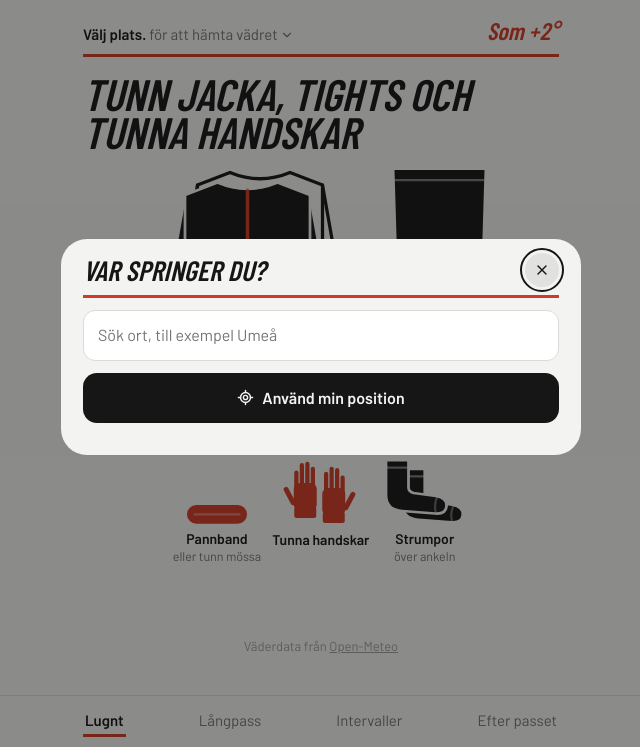
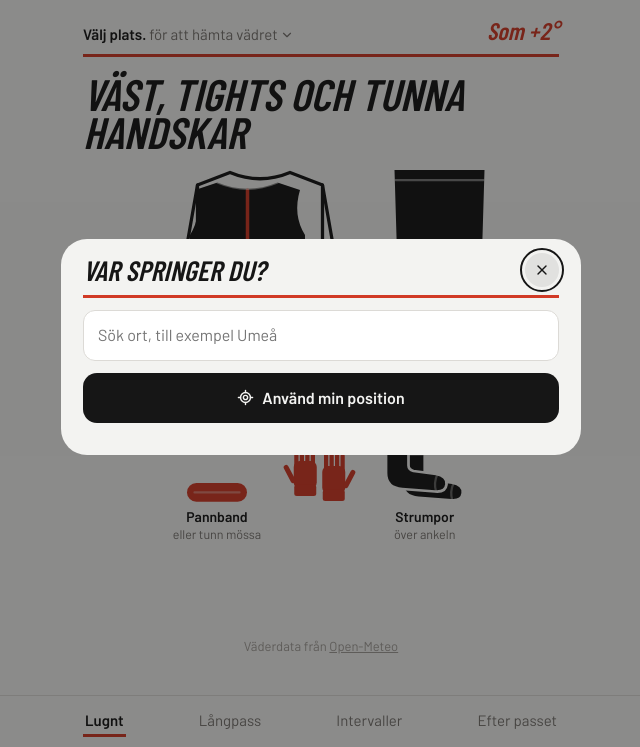
Before and after one commit to E37-Peter/lopklader, a plain HTML site: page index.html in a window 1280 px wide. Shown: the part 53-800 px from the top of the page, without its empty margins (319-959 px from the left). Drawn offline with nearby package versions, Linux system fonts and the light colour scheme; a web font is replaced by a local one.

Commit message:
Renare utlagda kläder: inga upprepade namn, luva på vindjackan, väst, mörka plagg i mörkt läge
Co-Authored-By: Claude Opus 5.5 <noreply@anthropic.com>
Claude-Session: https://claude.ai/code/session_01AwUbR1xwWbKDWtgtu7p8cN

```diff
--- a/index.html
+++ b/index.html
@@ -19,7 +19,7 @@
 <style>
   /* Affisch: ljust som A, asfaltssvart kväll som B */
   :root{
-    --paper:#F3F3F1; --surface:#FFFFFF; --ink:#161616; --muted:#77736F; --faint:#A29E99; --line:#DCDAD6;
+    --paper:#F3F3F1; --surface:#FFFFFF; --ink:#161616; --cloth:#161616; --cloth-line:#161616; --seam:#F3F3F1; --muted:#77736F; --faint:#A29E99; --line:#DCDAD6;
     --red:#D13A26; --red-text:#D13A26; --hair:rgba(209,58,38,.45);
     --warn:#E5A100; --warn-bg:#FFF4D6; --good:#2F7D4F; --good-bg:#E5F2E9;
     --rain:#7FA7D9; --night:#2E2A33; --best:#FFE7A3;
@@ -29,7 +29,7 @@
     color-scheme:light;
   }
   @media (prefers-color-scheme: dark){
-    :root{ --paper:#121212; --surface:#1E1D1C; --ink:#F2EFEA; --muted:#9A948F; --faint:#6A6561; --line:#2E2C2A;
+    :root{ --paper:#121212; --surface:#1E1D1C; --ink:#F2EFEA; --cloth:#5A5551; --cloth-line:#A8A29C; --seam:#C9C3BC; --muted:#9A948F; --faint:#6A6561; --line:#2E2C2A;
       --red-text:#FF5A3C; --hair:rgba(209,58,38,.6); --warn-bg:#33290F; --good:#7CC796; --good-bg:#17291E;
       --night:#000; --best:#4A3D12; color-scheme:dark; }
   }
@@ -105,7 +105,8 @@
   .lay .it{position:absolute}
   .lay .it svg{display:block;overflow:visible}
   .lay .lab{position:absolute;left:50%;top:100%;transform:translateX(-50%);margin-top:6px;width:max-content;max-width:var(--lw, 118px);text-align:center;line-height:1.2}
-    .lay .lab b{display:block;font-size:14px;font-weight:600}
+    .lay .sr{position:absolute;width:1px;height:1px;overflow:hidden;clip-path:inset(50%);white-space:nowrap}
+  .lay .lab b{display:block;font-size:14px;font-weight:600}
   .lay .lab span{display:block;font-size:12.5px;text-wrap:balance;color:var(--muted);margin-top:1px}
   .lay .it.in{animation:layIn .55s var(--ease) both;animation-delay:var(--d, 0ms)}
   @keyframes layIn{from{opacity:0;transform:translateY(-12px) rotate(-4deg) scale(1.05)}to{opacity:1;transform:none}}
@@ -608,7 +609,7 @@
   }
   // Korta namn för meningen överst och för "Du hade på dig"
   function shortTop(d){
-    return d >= 20 ? "linne" : d >= 9 ? "t-shirt" : d >= 5 ? "långärmat" : d >= 0 ? "tunn jacka" : d >= -6 ? "vindjacka" : d >= -12 ? "varma lager" : "allt varmt du har";
+    return d >= 20 ? "linne" : d >= 9 ? "t-shirt" : d >= 5 ? "långärmat" : d >= 0 ? "väst" : d >= -6 ? "vindjacka" : d >= -12 ? "varma lager" : "allt varmt du har";
   }
   function shortHands(s){
     if(!s) return null;
@@ -658,28 +659,29 @@
 
   // ---------- Kläderna utlagda ----------
   // Alla plagg ritas i centimeter, i samma skala, så att storlekarna stämmer mot varandra.
-  const INK = "fill:var(--ink)", RED = "fill:var(--red)";
-  const seam = (d, o = .45) => `<path d="${d}" fill="none" stroke-width=".9" stroke-linecap="round" style="stroke:var(--paper);opacity:${o}"/>`;
+  const INK = "fill:var(--cloth)", RED = "fill:var(--red)";
+  const seam = (d, o = .45) => `<path d="${d}" fill="none" stroke-width=".9" stroke-linecap="round" style="stroke:var(--seam);opacity:${o}"/>`;
   const seamR = d => `<path d="${d}" fill="none" stroke-width="1.4" stroke-linecap="round" style="stroke:var(--red)"/>`;
   const sep = "stroke:var(--paper);stroke-width:1.1;stroke-linejoin:round";
-  const outline = "fill:var(--paper);stroke:var(--ink);stroke-width:1.3;stroke-linejoin:round";
+  const outline = "fill:var(--paper);stroke:var(--cloth-line);stroke-width:1.3;stroke-linejoin:round";
   const LONG_BODY = "M25 1 Q37 6 49 1 L62 6 L62 70 L12 70 L12 6 Z";
   const LONG_L = "M12 6 L2 63 L11 66 L15 25 Z", LONG_R = "M62 6 L72 63 L63 66 L59 25 Z";
   const GARM = {
     // överdelar, 74 cm breda med ärmarna utlagda längs kroppen
-    jacket: {w:74, h:70, svg: () =>
+    jacket: {w:74, h:80, t:10, svg: () => `<g transform="translate(0 10)">` +
+      `<path d="M22 8 Q18 -8 37 -11 Q56 -8 52 8 Z" style="${INK};${sep}"/>` + seam("M37 -10 V-1", .35) +
       `<path d="${LONG_L}" style="${INK};${sep}"/><path d="${LONG_R}" style="${INK};${sep}"/><path d="${LONG_BODY}" style="${INK};${sep}"/>` +
-      `<rect x="28" y="-1.5" width="18" height="5" rx="1.5" style="${INK}"/>` + seamR("M37 2 V69") +
-      seam("M17 47 H26 M48 47 H57") + seam("M3 59 L11 61 M71 59 L63 61")},
-    thinjacket: {w:74, h:70, svg: () =>
-      `<path d="${LONG_L}" style="${INK};${sep}"/><path d="${LONG_R}" style="${INK};${sep}"/><path d="${LONG_BODY}" style="${INK};${sep}"/>` +
-      seamR("M37 4 V69") + seam("M25 1 Q37 6 49 1")},
+      seam("M25 1 Q37 7 49 1", .55) + seamR("M37 3 V69") +
+      seam("M17 47 H26 M48 47 H57") + seam("M2.6 58 L11.2 60.4 M2.2 61 L10.8 63.4 M71.4 58 L62.8 60.4 M71.8 61 L63.2 63.4") + seam("M12.5 66 H61.5", .35) + `</g>`},
+    gilet: {w:74, h:70, svg: () =>
+      `<path d="M25 1 Q37 6 49 1 L58 4 Q55 14 60 22 V70 H14 V22 Q19 14 16 4 Z" style="${INK}"/>` +
+      seamR("M37 4 V69") + seam("M25 1 Q37 6 49 1", .5) + seam("M18 50 H26 M48 50 H56", .35)},
     long: {w:74, h:70, svg: () =>
       `<path d="${LONG_L}" style="${INK};${sep}"/><path d="${LONG_R}" style="${INK};${sep}"/><path d="${LONG_BODY}" style="${INK};${sep}"/>` +
       seam("M25 1 Q37 7 49 1", .6) + seam("M3 59 L11 61 M71 59 L63 61")},
     // lager under jackan ritas som kontur
     base: {w:74, h:70, svg: () => `<path d="${LONG_L}" style="${outline}"/><path d="${LONG_R}" style="${outline}"/><path d="${LONG_BODY}" style="${outline}"/>`},
-    mid:  {w:74, h:70, svg: () => `<path d="${LONG_L}" style="${outline}"/><path d="${LONG_R}" style="${outline}"/><path d="${LONG_BODY}" style="${outline}"/><path d="M37 3 V20" stroke-width="1.3" style="stroke:var(--ink)"/>`},
+    mid:  {w:74, h:70, svg: () => `<path d="${LONG_L}" style="${outline}"/><path d="${LONG_R}" style="${outline}"/><path d="${LONG_BODY}" style="${outline}"/><path d="M37 3 V20" stroke-width="1.3" style="stroke:var(--cloth-line)"/>`},
     tee: {w:74, h:66, svg: () =>
       `<path d="M12 6 L1 20 L8 27 L14 22 Z" style="${INK};${sep}"/><path d="M62 6 L73 20 L66 27 L60 22 Z" style="${INK};${sep}"/>` +
       `<path d="M25 1 Q37 6 49 1 L62 6 L62 66 L12 66 L12 6 Z" style="${INK};${sep}"/>` + seam("M25 1 Q37 7 49 1", .6)},
@@ -687,7 +689,7 @@
       `<path d="M22 0 H28 Q37 11 46 0 H52 V8 Q55 18 60 22 V64 H14 V22 Q19 18 22 8 Z" style="${INK}"/>` + seam("M28 1 Q37 12 46 1", .6)},
     // ben
     tights: {w:38, h:100, svg: () => `<path d="M1 0 H37 L34 100 H23 L20 32 Q19 30 18 32 L15 100 H4 Z" style="${INK}"/>` + seam("M1.4 4 H36.6")},
-    winter: {w:38, h:100, svg: () => `<path d="M1 0 H37 L34 100 H23 L20 32 Q19 30 18 32 L15 100 H4 Z" style="${INK}"/>` + seam("M1.4 4 H36.6 M1.6 7 H36.4") + seam("M5 40 Q9 44 15 40 M23 40 Q29 44 33 40", .3)},
+    winter: {w:38, h:100, svg: () => `<path d="M1 0 H37 L34 100 H23 L20 32 Q19 30 18 32 L15 100 H4 Z" style="${INK}"/>` + seam("M1.4 4 H36.6 M1.6 7 H36.4") + seam("M6.5 14 L9 97 M31.5 14 L29 97", .3)},
     tq: {w:38, h:70, svg: () => `<path d="M1 0 H37 L35 70 H22 L20 32 Q19 30 18 32 L16 70 H3 Z" style="${INK}"/>` + seam("M1.4 4 H36.6")},
     shorts: {w:38, h:30, svg: () => `<path d="M2 0 H36 L38 30 H21 L19 17 L17 30 H0 Z" style="${INK}"/>` + seam("M2.3 4 H35.7")},
     short: {w:38, h:22, svg: () => `<path d="M2 0 H36 L38 22 H21 L19 14 L17 22 H0 Z" style="${INK}"/>` + seam("M2.3 4 H35.7")},
@@ -734,8 +736,8 @@
     else if(/^t-shirt/.test(t)) top = {layers:["tee"], label:"T-shirt", sub: /långärmad/.test(t) ? "eller tunn långärmad" : ""};
     else if(/mellanlager/.test(t)) top = {layers:["base","mid","jacket"], label:"Vindjacka", sub:"över " + (/varmt/.test(t) ? "varmt " : "") + "mellanlager och ullunderställ"};
     else if(/underställ/.test(t)) top = {layers:["base","jacket"], label:"Vindjacka", sub:"över underställ"};
-    else if(/löparjacka eller väst/.test(t)) top = {layers:["base","thinjacket"], label:"Tunn jacka", sub:"eller väst, över långärmat"};
-    else if(/långärmad/.test(t)) top = {layers:["long"], label:"Långärmat", sub:"funktionströja"};
+    else if(/löparjacka eller väst/.test(t)) top = {layers:["base","gilet"], label:"Väst", sub:"eller tunn jacka, över långärmat"};
+    else if(/långärmad/.test(t)) top = {layers:["long"], label:"Långärmat", sub:""};
     else top = {layers:["long"], label:o.top, sub:""};
     out.push(Object.assign({slot:"top"}, top));
     const l = o.legs.toLowerCase();
@@ -767,9 +769,10 @@
   function shapeOf(it){
     if(it.slot === "top"){
       const n = it.layers.length, dx = 5, dy = 4;
-      const base = GARM[it.layers[n - 1]];
-      const svg = it.layers.map((k, i) => { const j = n - 1 - i; return `<g transform="translate(${dx * j} ${dy * (n - 1 - j)})">${GARM[k].svg()}</g>`; }).join("");
-      return {w: base.w + dx * (n - 1), h: Math.max(...it.layers.map(k => GARM[k].h)) + dy * (n - 1), svg, cx: base.w / 2, pad: 2};
+      const L = it.layers.map(k => GARM[k]), T = Math.max(...L.map(g => g.t || 0));
+      const base = L[n - 1];
+      const svg = L.map((g, i) => { const j = n - 1 - i; return `<g transform="translate(${dx * j} ${dy * (n - 1 - j) + T - (g.t || 0)})">${g.svg()}</g>`; }).join("");
+      return {w: base.w + dx * (n - 1), h: Math.max(...L.map(g => g.h + T - (g.t || 0))) + dy * (n - 1), svg, pad: 2};
     }
     const s = it.slot === "hands" ? handsItem(it.kind) : it.slot === "feet" ? socksItem(it.kind) : GARM[it.kind];
     return {w: s.w, h: s.h, svg: s.svg(), cx: s.w / 2, pad: 2};
@@ -780,30 +783,44 @@
   function renderLay(o, force){
     const el = $("lay");
     const items = layItems(o);
-    const sig = items.map(i => i.key + i.label + i.sub).join("|") + el.clientWidth;
+    const sig = items.map(i => i.key + i.label + i.sub).join("|") + el.clientWidth + $("poster").textContent;
     if(sig === layLast && !force) return;
     layLast = sig;
     const W = el.clientWidth || 342;
     // en skala för allt, satt så att den bredaste raden får plats
     const SC = Math.min(2.5, W / 136), GAP = 10 * SC;
     const by = Object.fromEntries(items.map(i => [i.slot, Object.assign(i, {s: shapeOf(i)})]));
-    const lblH = it => it.sub ? (it.slot === "top" || it.sub.length < 20 ? 40 : 56) : 24;
+    // det som redan står i affischen får inget namn, bara en undertext om den säger något mer
+    const said = $("poster").textContent.toLowerCase();
+    items.forEach(i => { i.named = !said.includes(i.label.toLowerCase()); });
+    const lblH = it => (it.named ? 19 : 0) + (it.sub ? (it.sub.length > 22 ? 32 : 16) : 0) + (it.named || it.sub ? 8 : 0);
+    const hOf = it => it.s.h * SC + lblH(it);
     const pos = [];
-    // rad 1: överdel och ben bredvid varandra, centrerade
     const top = by.top, legs = by.legs;
-    const w1 = (top.s.w + legs.s.w) * SC + GAP * 1.6;
-    const x1 = Math.max(0, (W - w1) / 2);
-    pos.push({it: top, x: x1, y: 0, lw: 200});
-    pos.push({it: legs, x: x1 + top.s.w * SC + GAP * 1.6, y: 0, lw: 124});
-    const row1 = Math.max(top.s.h * SC + lblH(top), legs.s.h * SC + lblH(legs));
+    const acc = ["head","neck","hands","feet"].map(k => by[k]).filter(Boolean);
+    // få plagg och korta byxor: tillbehören läggs under byxorna i stället för på en egen rad
+    const stack = legs.s.h < 50 && acc.length <= 2;
+    const colB = stack ? [legs, ...acc] : [legs];
+    const wB = Math.max(...colB.map(i => i.s.w)) * SC;
+    const hB = colB.reduce((a, i) => a + hOf(i), 0) + 12 * (colB.length - 1);
+    const w1 = top.s.w * SC + GAP * 1.6 + wB;
+    const x1 = Math.max(0, (W - w1) / 2), xB = x1 + top.s.w * SC + GAP * 1.6;
+    // rad 1: överdel och ben bredvid varandra
+    const hA = hOf(top), h1 = Math.max(hA, hB);
+    // överkanterna i linje, utom när byxorna har tillbehör under sig: då mittlinjerna
+    pos.push({it: top, x: x1, y: stack ? (h1 - hA) / 2 : 0, lw: 200});
+    let y = stack ? (h1 - hB) / 2 : 0;
+    colB.forEach(it => { pos.push({it, x: xB + (wB - it.s.w * SC) / 2, y, lw: 130}); y += hOf(it) + 12; });
     // rad 2: tillbehören, nederkanten i linje så att etiketterna hamnar på rad
-    const acc = ["head","neck","hands","feet"].map(k => by[k]).filter(Boolean);
-    const slot = Math.min(W / acc.length, 104);
-    const x2 = (W - slot * acc.length) / 2;
-    const accH = Math.max(...acc.map(i => i.s.h)) * SC;
-    acc.forEach((it, n) => pos.push({it, lw: Math.floor(slot - 4), x: x2 + slot * n + (slot - it.s.w * SC) / 2, y: row1 + 14 + accH - it.s.h * SC}));
+    const row = stack ? [] : acc;
+    if(row.length){
+      const slot = Math.min(W / row.length, 104);
+      const x2 = (W - slot * row.length) / 2;
+      const accH = Math.max(...row.map(i => i.s.h)) * SC;
+      row.forEach((it, n) => pos.push({it, lw: Math.floor(slot - 4), x: x2 + slot * n + (slot - it.s.w * SC) / 2, y: h1 + 16 + accH - it.s.h * SC}));
+    }
     const off = 0;
-    const H = Math.max(...pos.map(p => p.y + p.it.s.h * SC + lblH(p.it)));
+    const H = Math.max(...pos.map(p => p.y + hOf(p.it)));
     const intro = layKeys === null, prev = layKeys || new Set();
     const keys = new Set();
     el.style.height = H + "px";
@@ -814,7 +831,7 @@
       const d = intro ? n * 90 : 0;
       return `<div class="it${fresh ? " in" : ""}" role="listitem" data-slot="${it.slot}" style="left:${(off + p.x).toFixed(1)}px;top:${p.y.toFixed(1)}px;width:${w.toFixed(1)}px;--d:${d}ms;--lw:${p.lw}px">` +
         `<svg viewBox="${-s.pad} ${-s.pad} ${s.w + 2 * s.pad} ${s.h + 2 * s.pad}" style="width:${(w + 2 * s.pad * SC).toFixed(1)}px;height:${(h + 2 * s.pad * SC).toFixed(1)}px;margin:${(-s.pad * SC).toFixed(1)}px" aria-hidden="true">${s.svg}</svg>` +
-        `<div class="lab"><b>${esc(it.label)}</b>${it.sub ? `<span>${esc(it.sub)}</span>` : ""}</div></div>`;
+        (it.named || it.sub ? `<div class="lab">${it.named ? `<b>${esc(it.label)}</b>` : `<b class="sr">${esc(it.label)}</b>`}${it.sub ? `<span>${esc(it.sub)}</span>` : ""}</div>` : `<div class="sr">${esc(it.label)}</div>`) + `</div>`;
     }).join("");
     // etiketter som sticker ut i kanten flyttas in
     const box = el.getBoundingClientRect();
@@ -826,7 +843,7 @@
     // höjden efter de faktiska etiketterna, som kan bryta på flera rader
     let bottom = 0;
     el.querySelectorAll(".lab").forEach(l => { bottom = Math.max(bottom, l.offsetParent.offsetTop + l.offsetTop + l.offsetHeight); });
-    if(bottom) el.style.height = Math.ceil(bottom + 4) + "px";
+    el.style.height = Math.ceil(Math.max(bottom, H) + 4) + "px";
     layKeys = keys;
   }
   // Reaktioner när du svarar efter passet
--- a/sw.js
+++ b/sw.js
@@ -1,6 +1,6 @@
 // Enkel service worker: gör att appen kan installeras och öppnas snabbt.
 // Själva sidan hämtas alltid färsk när det finns nät, vädret cachas aldrig.
-const CACHE = "lopklader-v14";
+const CACHE = "lopklader-v15";
 const SHELL = ["./", "index.html", "manifest.webmanifest", "icon-192.png", "icon-512.png", "apple-touch-icon.png"];
 
 self.addEventListener("install", e => {
```
Also changed, not shown: 1 other file.
